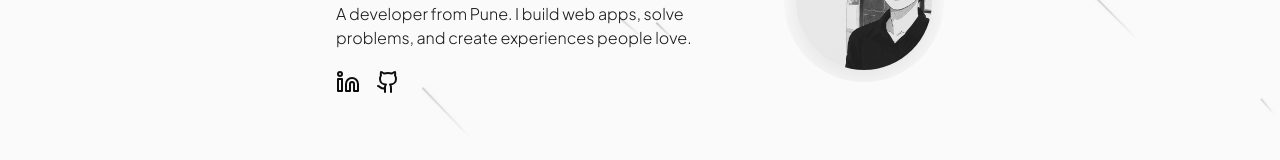
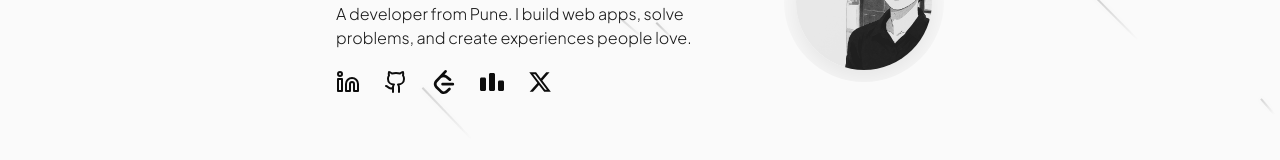
Before and after one commit to anuragbhonsle/portfolio, a React (Vite) app: page / in a window 1280 px wide. Shown: the part 166-326 px from the top of the page. Built offline with nearby package versions, Linux system fonts and the light colour scheme.

Commit message:
Added LeetCode, Codeforces, and X profile links

```diff
--- a/src/components/Hero.tsx
+++ b/src/components/Hero.tsx
@@ -1,5 +1,8 @@
 import { motion } from "framer-motion";
 import { Github, Linkedin } from "lucide-react";
+import { SiLeetcode } from "react-icons/si";
+import { SiCodeforces } from "react-icons/si";
+import { FaXTwitter } from "react-icons/fa6";
 
 export const Hero = () => {
   return (
@@ -36,23 +39,50 @@ export const Hero = () => {
             initial={{ opacity: 0, y: 10 }}
             animate={{ opacity: 1, y: 0 }}
             transition={{ duration: 0.6, delay: 0.6 }}
-            className="flex gap-4 mt-2"
+            className="flex gap-6 mt-2"
           >
             <a
               href="https://www.linkedin.com/in/anurag-bhonsle/"
               target="_blank"
               rel="noopener noreferrer"
-              className="text-foreground hover:text-primary transition-colors"
+              className="text-foreground hover:scale-110 hover:text-[#0A66C2] transition-all duration-200"
             >
               <Linkedin className="w-5 h-5 sm:w-6 sm:h-6" />
             </a>
+
             <a
               href="https://github.com/anuragbhonsle"
               target="_blank"
               rel="noopener noreferrer"
-              className="text-foreground hover:text-primary transition-colors"
+              className="text-foreground hover:text-[#1F8ACB] hover:scale-110 transition-all duration-200"
             >
               <Github className="w-5 h-5 sm:w-6 sm:h-6" />
+            </a>
+
+            <a
+              href="https://leetcode.com/u/AnuragBhonsle/"
+              target="_blank"
+              rel="noopener noreferrer"
+              className="text-foreground hover:scale-110 hover:text-[#1F8ACB] transition-all duration-200"
+            >
+              <SiLeetcode className="w-5 h-5 sm:w-6 sm:h-6" />
+            </a>
+            <a
+              href="https://codeforces.com/profile/Anurag2510"
+              target="_blank"
+              rel="noopener noreferrer"
+              className="text-foreground hover:text-[#1F8ACB] transition-all duration-200 hover:scale-110"
+            >
+              <SiCodeforces className="w-5 h-5 sm:w-6 sm:h-6" />
+            </a>
+            <a
+              href="https://x.com/Anuraaaag7"
+              target="_blank"
+              rel="noopener noreferrer"
+              aria-label="X (Twitter)"
+              className="text-foreground hover:text-[#1F8ACB] hover:scale-110 transition-all duration-200"
+            >
+              <FaXTwitter className="w-5 h-5 sm:w-6 sm:h-6" />
             </a>
           </motion.div>
         </motion.div>
```
